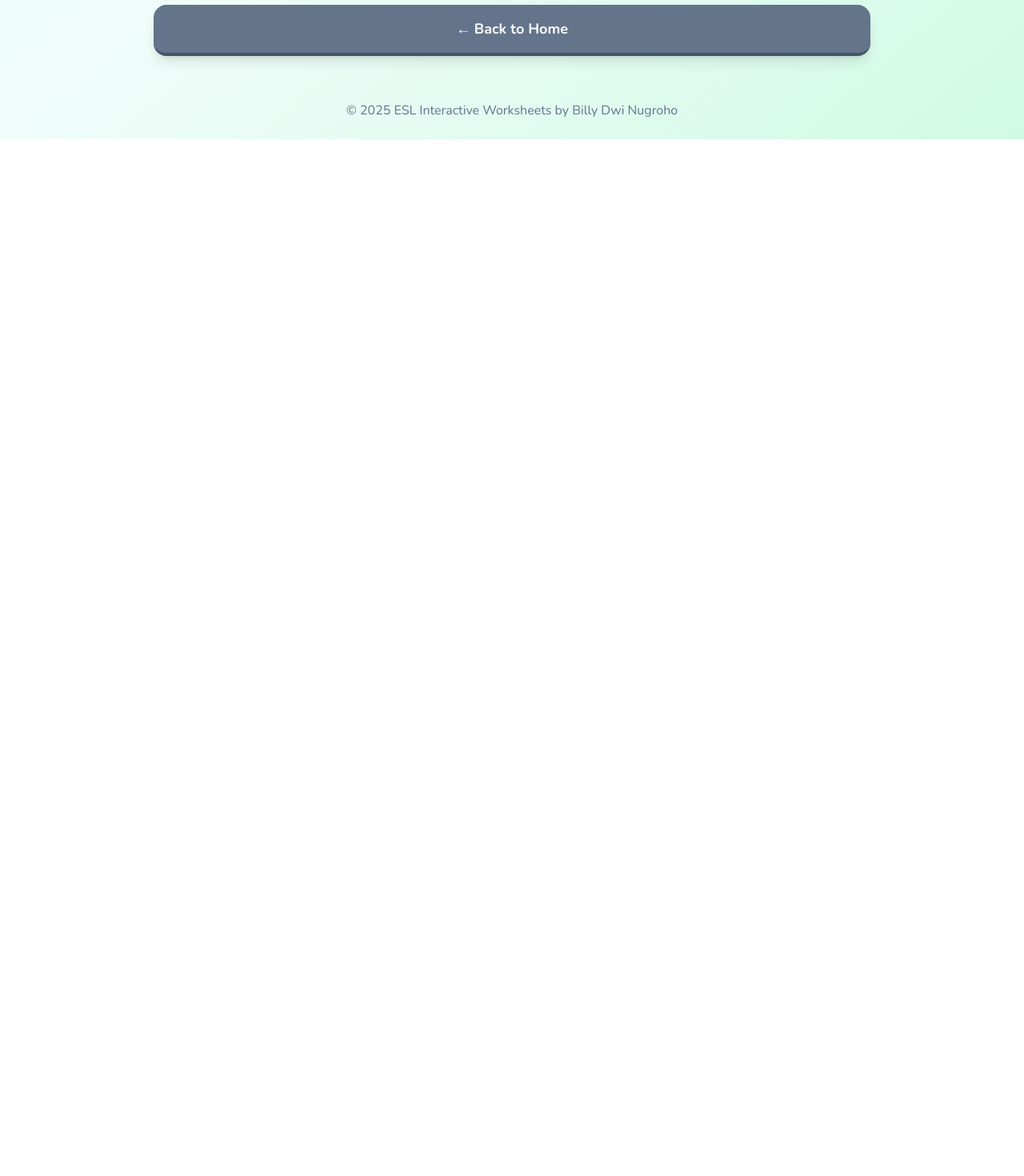
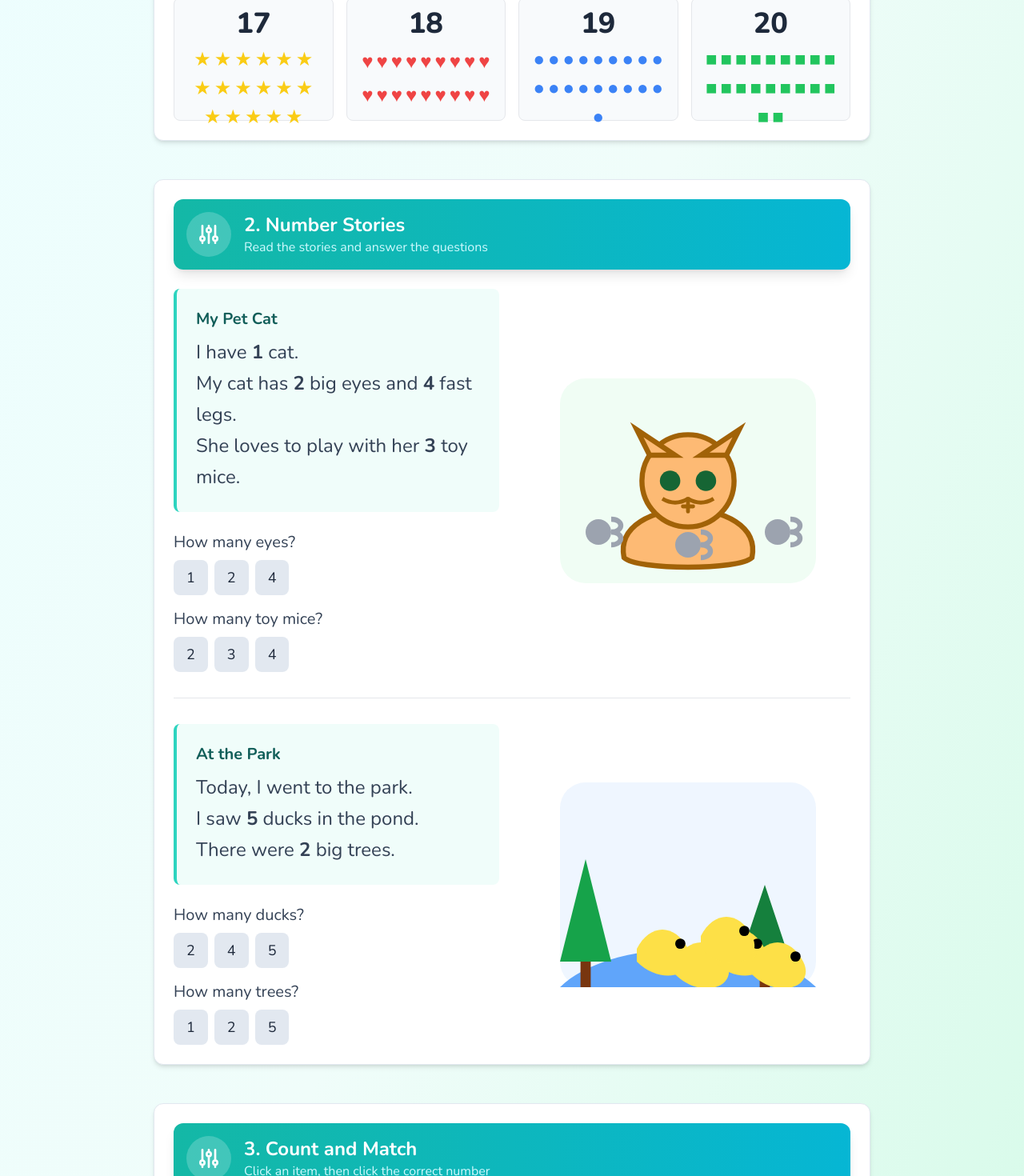
Before and after one commit to hereisbilly/billy-s-personal-project, a React (Vite) app: page /student/1/module/k5-counting in a window 1280 px wide. Shown: the part 940-2410 px from the top of the page at 80% size. Before the commit the page ends 1114 px from the top, so only its background shows below. Built offline with nearby package versions, Linux system fonts and the light colour scheme; the HTML template or start-up script is replaced by a standard one.

Commit message:
Your descriptive message here

```diff
--- a/src/pages/K5CountingPage.jsx
+++ b/src/pages/K5CountingPage.jsx
@@ -6,6 +6,45 @@ import { useNavigate } from 'react-router-dom';
 const SectionHeader = ({ icon, title, subtitle }) => ( <div className="flex items-center p-4 bg-gradient-to-r from-teal-500 to-cyan-500 rounded-xl shadow-lg mb-6"> <div className="flex-shrink-0 bg-white bg-opacity-20 p-3 rounded-full mr-4">{icon}</div> <div> <h2 className="text-2xl font-bold text-white">{title}</h2> <p className="text-cyan-100">{subtitle}</p> </div> </div> );
 const IconNumbers = () => <svg xmlns="http://www.w3.org/2000/svg" className="h-8 w-8 text-white" fill="none" viewBox="0 0 24 24" stroke="currentColor" strokeWidth={2}><path strokeLinecap="round" strokeLinejoin="round" d="M12 6V4m0 2a2 2 0 100 4m0-4a2 2 0 110 4m-6 8a2 2 0 100-4m0 4a2 2 0 110-4m0 4v2m0-6V4m6 6v10m6-2a2 2 0 100-4m0 4a2 2 0 110-4m0 4v2m0-6V4" /></svg>;
 const SvgCheck = () => <svg xmlns="http://www.w3.org/2000/svg" className="h-8 w-8 text-white" fill="none" viewBox="0 0 24 24" stroke="currentColor" strokeWidth={3}><path strokeLinecap="round" strokeLinejoin="round" d="M5 13l4 4L19 7" /></svg>;
+
+// --- SVGs for Stories (NEW & IMPROVED) ---
+const SvgPetCat = () => (
+    <svg viewBox="0 0 100 80" className="w-full h-auto max-w-xs mx-auto">
+        <rect width="100" height="80" fill="#F0FDF4" rx="10"/>
+        {/* Cat */}
+        <g transform="translate(50 45)">
+            <path d="M-25 25 C -30 0, 30 0, 25 25 C 20 30, -20 30, -25 25 Z" fill="#FDBA74" stroke="#A16207" strokeWidth="2"/>
+            <circle cx="0" cy="-5" r="18" fill="#FDBA74" stroke="#A16207" strokeWidth="2"/>
+            <path d="M-15 -15 L -20 -25 L -5 -15 Z M15 -15 L 20 -25 L 5 -15 Z" fill="#FDBA74" stroke="#A16207" strokeWidth="2"/>
+            <circle cx="-7" cy="-5" r="4" fill="#166534"/>
+            <circle cx="7" cy="-5" r="4" fill="#166534"/>
+            <path d="M-2 5 L 2 5 M0 2 V 7" stroke="#A16207" strokeWidth="1.5" strokeLinecap="round"/>
+            <path d="M-10 2 Q -5 5, 0 2 M10 2 Q 5 5, 0 2" stroke="#A16207" strokeWidth="1.5" fill="none"/>
+        </g>
+        {/* Toy Mice */}
+        <g transform="translate(15 60)"><circle r="5" fill="#9CA3AF"/><path d="M5 0 C 10 0, 10 -5, 5 -5 M5 0 C 10 0, 10 5, 5 5" stroke="#9CA3AF" strokeWidth="2" fill="none"/></g>
+        <g transform="translate(50 65)"><circle r="5" fill="#9CA3AF"/><path d="M5 0 C 10 0, 10 -5, 5 -5 M5 0 C 10 0, 10 5, 5 5" stroke="#9CA3AF" strokeWidth="2" fill="none"/></g>
+        <g transform="translate(85 60)"><circle r="5" fill="#9CA3AF"/><path d="M5 0 C 10 0, 10 -5, 5 -5 M5 0 C 10 0, 10 5, 5 5" stroke="#9CA3AF" strokeWidth="2" fill="none"/></g>
+    </svg>
+);
+const SvgParkDucks = () => (
+    <svg viewBox="0 0 100 80" className="w-full h-auto max-w-xs mx-auto">
+        <rect width="100" height="80" fill="#EFF6FF" rx="10"/>
+        {/* Water */}
+        <path d="M0 80 C 20 60, 80 60, 100 80 L 100 80 L 0 80 Z" fill="#60A5FA"/>
+        {/* Trees */}
+        <path d="M10 30 L 20 70 L 0 70 Z" fill="#16A34A" />
+        <rect x="8" y="70" width="4" height="10" fill="#78350F" />
+        <path d="M80 40 L 90 70 L 70 70 Z" fill="#15803d" />
+        <rect x="78" y="70" width="4" height="10" fill="#78350F" />
+        {/* Ducks */}
+        <g transform="translate(30 65)"><path d="M0 0 C 5 -10, 15 -10, 20 0 C 25 10, 10 15, 0 5 Z" fill="#FDE047"/><circle cx="17" cy="-2" r="2" fill="black"/></g>
+        <g transform="translate(45 70)"><path d="M0 0 C 5 -10, 15 -10, 20 0 C 25 10, 10 15, 0 5 Z" fill="#FDE047"/><circle cx="17" cy="-2" r="2" fill="black"/></g>
+        <g transform="translate(60 65)"><path d="M0 0 C 5 -10, 15 -10, 20 0 C 25 10, 10 15, 0 5 Z" fill="#FDE047"/><circle cx="17" cy="-2" r="2" fill="black"/></g>
+        <g transform="translate(75 70)"><path d="M0 0 C 5 -10, 15 -10, 20 0 C 25 10, 10 15, 0 5 Z" fill="#FDE047"/><circle cx="17" cy="-2" r="2" fill="black"/></g>
+        <g transform="translate(55 60)"><path d="M0 0 C 5 -10, 15 -10, 20 0 C 25 10, 10 15, 0 5 Z" fill="#FDE047"/><circle cx="17" cy="-2" r="2" fill="black"/></g>
+    </svg>
+);
 
 const itemsToCount = [
     { id: 1, count: 5, el: <><circle cx="20" cy="20" r="10" fill="#F87171"/><circle cx="50" cy="20" r="10" fill="#FBBF24"/><circle cx="80" cy="20" r="10" fill="#60A5FA"/><circle cx="35" cy="45" r="10" fill="#84CC16"/><circle cx="65" cy="45" r="10" fill="#A78BFA"/></> },
@@ -20,6 +59,7 @@ const K5CountingPage = () => {
     const [selectedItem, setSelectedItem] = useState(null);
     const [correctMatches, setCorrectMatches] = useState([]);
     const [incorrectAttempt, setIncorrectAttempt] = useState(null);
+    const [storyAnswers, setStoryAnswers] = useState({});
 
     const handleItemSelect = (item) => {
         if (correctMatches.includes(item.id)) return;
@@ -29,7 +69,6 @@ const K5CountingPage = () => {
 
     const handleNumberSelect = (number) => {
         if (!selectedItem) return;
-
         if (selectedItem.count === number) {
             setCorrectMatches(prev => [...prev, selectedItem.id]);
             setSelectedItem(null);
@@ -42,54 +81,102 @@ const K5CountingPage = () => {
 
     const isFinished = correctMatches.length === itemsToCount.length;
 
+    const stories = [
+        { id: 'cat', title: 'My Pet Cat', text: 'I have <strong>1</strong> cat.<br/>My cat has <strong>2</strong> big eyes and <strong>4</strong> fast legs.<br/>She loves to play with her <strong>3</strong> toy mice.', svg: <SvgPetCat/>, questions: [{id: 'q1', text: 'How many eyes?', options: ['1', '2', '4'], answer: '2'}, {id: 'q2', text: 'How many toy mice?', options: ['2', '3', '4'], answer: '3'}] },
+        { id: 'park', title: 'At the Park', text: 'Today, I went to the park.<br/>I saw <strong>5</strong> ducks in the pond.<br/>There were <strong>2</strong> big trees.', svg: <SvgParkDucks/>, questions: [{id: 'q3', text: 'How many ducks?', options: ['2', '4', '5'], answer: '5'}, {id: 'q4', text: 'How many trees?', options: ['1', '2', '5'], answer: '2'}] },
+    ];
+
+    const handleStoryAnswer = (questionId, selectedOption) => {
+        setStoryAnswers(prev => ({ ...prev, [questionId]: selectedOption }));
+    };
+
+    const numbersData = [
+        { num: 1, icon: '★', color: 'text-yellow-400' }, { num: 2, icon: '♥', color: 'text-red-500' }, { num: 3, icon: '●', color: 'text-blue-500' }, { num: 4, icon: '■', color: 'text-green-500' },
+        { num: 5, icon: '★', color: 'text-yellow-400' }, { num: 6, icon: '♥', color: 'text-red-500' }, { num: 7, icon: '●', color: 'text-blue-500' }, { num: 8, icon: '■', color: 'text-green-500' },
+        { num: 9, icon: '★', color: 'text-yellow-400' }, { num: 10, icon: '♥', color: 'text-red-500' }, { num: 11, icon: '●', color: 'text-blue-500' }, { num: 12, icon: '■', color: 'text-green-500' },
+        { num: 13, icon: '★', color: 'text-yellow-400' }, { num: 14, icon: '♥', color: 'text-red-500' }, { num: 15, icon: '●', color: 'text-blue-500' }, { num: 16, icon: '■', color: 'text-green-500' },
+        { num: 17, icon: '★', color: 'text-yellow-400' }, { num: 18, icon: '♥', color: 'text-red-500' }, { num: 19, icon: '●', color: 'text-blue-500' }, { num: 20, icon: '■', color: 'text-green-500' },
+    ];
+
     return (
         <div className="max-w-4xl mx-auto space-y-12">
             <h1 className="text-4xl font-extrabold text-slate-800 text-center">Counting Adventure <span className="text-teal-500">for Xie Siyan & Sili</span></h1>
 
             <WorksheetCard>
-                <SectionHeader icon={<IconNumbers/>} title="Count and Match" subtitle="Click an item, then click the correct number" />
+                <SectionHeader icon={<IconNumbers/>} title="1. Learning Numbers 1-20" subtitle="Count the items for each number" />
+                <div className="grid grid-cols-2 sm:grid-cols-3 md:grid-cols-4 gap-4">
+                    {numbersData.map(({ num, icon, color }) => (
+                        <div key={num} className="bg-slate-50 p-3 rounded-lg text-center border">
+                            <p className="text-4xl font-extrabold text-slate-800">{num}</p>
+                            {/* ✅ FIXED LOGIC HERE */}
+                            <div className={`flex flex-wrap justify-center items-center gap-1 text-2xl mt-2 h-20 ${color}`}>
+                                {Array.from({ length: num }).map((_, i) => <span key={i}>{icon}</span>)}
+                            </div>
+                        </div>
+                    ))}
+                </div>
+            </WorksheetCard>
 
+            <WorksheetCard>
+                <SectionHeader icon={<IconNumbers/>} title="2. Number Stories" subtitle="Read the stories and answer the questions" />
+                <div className="space-y-8">
+                    {stories.map((story, index) => (
+                        <div key={story.id} className={`grid md:grid-cols-2 gap-8 items-center ${index < stories.length - 1 ? 'border-b pb-8 mb-8' : ''}`}>
+                            <div className="space-y-6">
+                                <div className="bg-teal-50 p-6 rounded-lg border-l-4 border-teal-400">
+                                    <h3 className="text-xl font-bold text-teal-800 mb-2">{story.title}</h3>
+                                    <p className="text-2xl text-slate-700 leading-relaxed" dangerouslySetInnerHTML={{ __html: story.text }} />
+                                </div>
+                                <div className="space-y-4">
+                                    {story.questions.map(q => {
+                                        const hasAnswered = storyAnswers[q.id];
+                                        return (
+                                            <div key={q.id}>
+                                                <p className="text-xl text-slate-700">{q.text}</p>
+                                                <div className="flex space-x-2 mt-2">
+                                                    {q.options.map(option => {
+                                                        let buttonClass = 'bg-slate-200 hover:bg-slate-300';
+                                                        if (hasAnswered) {
+                                                            if (option === q.answer) buttonClass = 'bg-green-500 text-white';
+                                                            else if (option === storyAnswers[q.id]) buttonClass = 'bg-red-500 text-white';
+                                                            else buttonClass = 'bg-slate-200 opacity-50';
+                                                        }
+                                                        return ( <button key={option} onClick={() => handleStoryAnswer(q.id, option)} className={`px-4 py-2 rounded-lg text-lg transition-colors ${buttonClass}`} disabled={hasAnswered}>{option}</button> );
+                                                    })}
+                                                </div>
+                                            </div>
+                                        );
+                                    })}
+                                </div>
+                            </div>
+                            <div className="flex items-center justify-center">{story.svg}</div>
+                        </div>
+                    ))}
+                </div>
+            </WorksheetCard>
+
+            <WorksheetCard>
+                <SectionHeader icon={<IconNumbers/>} title="3. Count and Match" subtitle="Click an item, then click the correct number" />
                 {isFinished && (
                     <div className="text-center py-10">
                         <h2 className="text-4xl font-bold text-green-500">Great Job! You did it!</h2>
-                        <button onClick={() => setCorrectMatches([])} className="mt-6 px-6 py-3 bg-green-500 text-white font-bold rounded-lg">Play Again</button>
+                        <button onClick={() => { setCorrectMatches([]); setSelectedItem(null); }} className="mt-6 px-6 py-3 bg-green-500 text-white font-bold rounded-lg">Play Again</button>
                     </div>
                 )}
-
                 {!isFinished && (
                     <div className="grid grid-cols-2 gap-6">
-                        {/* Items to Count */}
                         <div className="space-y-4">
                             {itemsToCount.map(item => {
                                 const isCorrect = correctMatches.includes(item.id);
                                 const isSelected = selectedItem?.id === item.id;
                                 const isIncorrect = incorrectAttempt === item.id;
-                                return (
-                                    <button key={item.id} onClick={() => handleItemSelect(item)} disabled={isCorrect}
-                                        className={`w-full p-4 rounded-lg border-4 transition-all duration-200
-                                        ${isCorrect ? 'border-green-500 bg-green-50' : ''}
-                                        ${isSelected ? 'border-blue-500 scale-105' : 'border-slate-200'}
-                                        ${isIncorrect ? 'border-red-500 animate-shake' : ''}
-                                        ${!isCorrect && 'hover:border-blue-400'}
-                                    `}>
-                                        <svg viewBox="0 0 100 80" className="w-full h-16">{item.el}</svg>
-                                    </button>
-                                );
+                                return ( <button key={item.id} onClick={() => handleItemSelect(item)} disabled={isCorrect} className={`w-full p-4 rounded-lg border-4 transition-all duration-200 ${isCorrect ? 'border-green-500 bg-green-50' : ''} ${isSelected ? 'border-blue-500 scale-105' : 'border-slate-200'} ${isIncorrect ? 'border-red-500 animate-shake' : ''} ${!isCorrect && 'hover:border-blue-400'}`}> <svg viewBox="0 0 100 80" className="w-full h-16">{item.el}</svg> </button> );
                             })}
                         </div>
-
-                        {/* Numbers to Match */}
                         <div className="grid grid-cols-2 gap-4">
                             {[5,3,1,2,4].sort((a,b)=>a-b).map(number => {
                                 const isMatched = correctMatches.some(id => itemsToCount.find(item => item.id === id).count === number);
-                                return (
-                                    <button key={number} onClick={() => handleNumberSelect(number)} disabled={isMatched}
-                                        className={`p-4 rounded-lg flex items-center justify-center text-5xl font-extrabold transition-all
-                                        ${isMatched ? 'bg-green-500 text-white' : 'bg-slate-200 text-slate-800 hover:bg-slate-300'}
-                                    `}>
-                                        {isMatched ? <SvgCheck/> : number}
-                                    </button>
-                                );
+                                return ( <button key={number} onClick={() => handleNumberSelect(number)} disabled={isMatched} className={`p-4 rounded-lg flex items-center justify-center text-5xl font-extrabold transition-all ${isMatched ? 'bg-green-500 text-white' : 'bg-slate-200 text-slate-800 hover:bg-slate-300'}`}> {isMatched ? <SvgCheck/> : number} </button> );
                             })}
                         </div>
                     </div>
```
